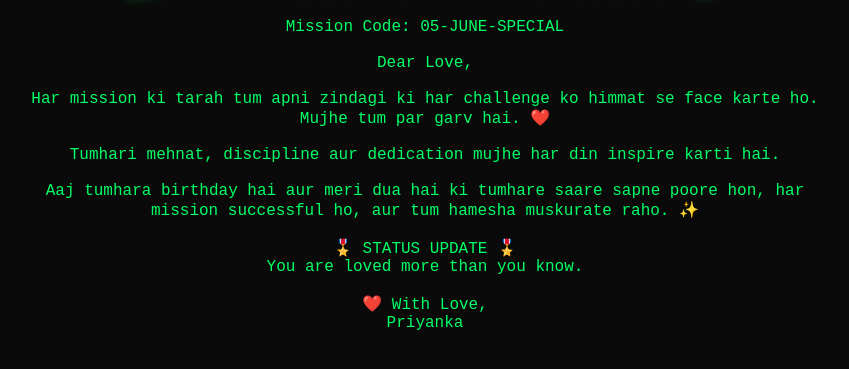
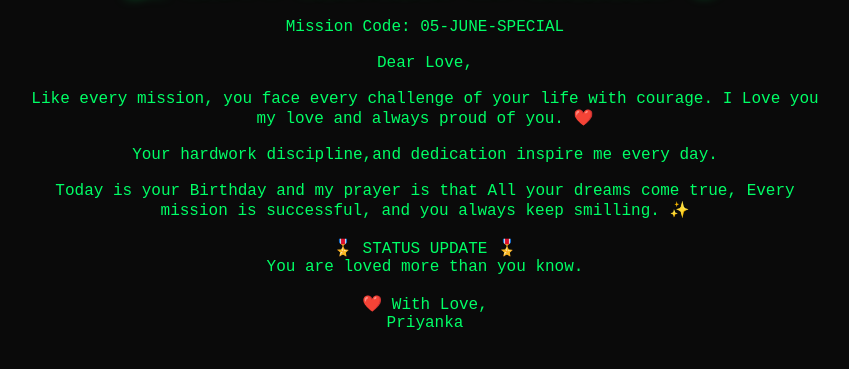
Before and after one commit to priyanka7848/bithdayspecialgift_asit, a plain HTML site: page index.html in a window 1280 px wide. Both pictures are taken after a click on the button "ACCESS CLASSIFIED FILE". Shown: the part 363-732 px from the top of the page, without its empty margins (215-1064 px from the left). Drawn offline with Linux system fonts and the light colour scheme.

Commit message:
Update index.html

```diff
--- a/index.html
+++ b/index.html
@@ -67,15 +67,14 @@ Mission Code: 05-JUNE-SPECIAL<br><br>
 
 Dear Love,<br><br>
 
-Har mission ki tarah tum apni zindagi ki har challenge ko himmat se face karte ho.
-Mujhe tum par garv hai. ❤️<br><br>
+Like every mission, you face every challenge of your life with courage. I Love you my love and always proud of you. ❤️<br><br>
 
-Tumhari mehnat, discipline aur dedication mujhe har din inspire karti hai.<br><br>
+Your hardwork discipline,and dedication inspire me every day.<br><br>
 
-Aaj tumhara birthday hai aur meri dua hai ki
-tumhare saare sapne poore hon,
-har mission successful ho,
-aur tum hamesha muskurate raho. ✨<br><br>
+Today is your Birthday and my prayer is that
+All your dreams come true,
+Every mission is successful,
+and you always keep smilling. ✨<br><br>
 
 🎖️ STATUS UPDATE 🎖️<br>
 You are loved more than you know.<br><br>
```
